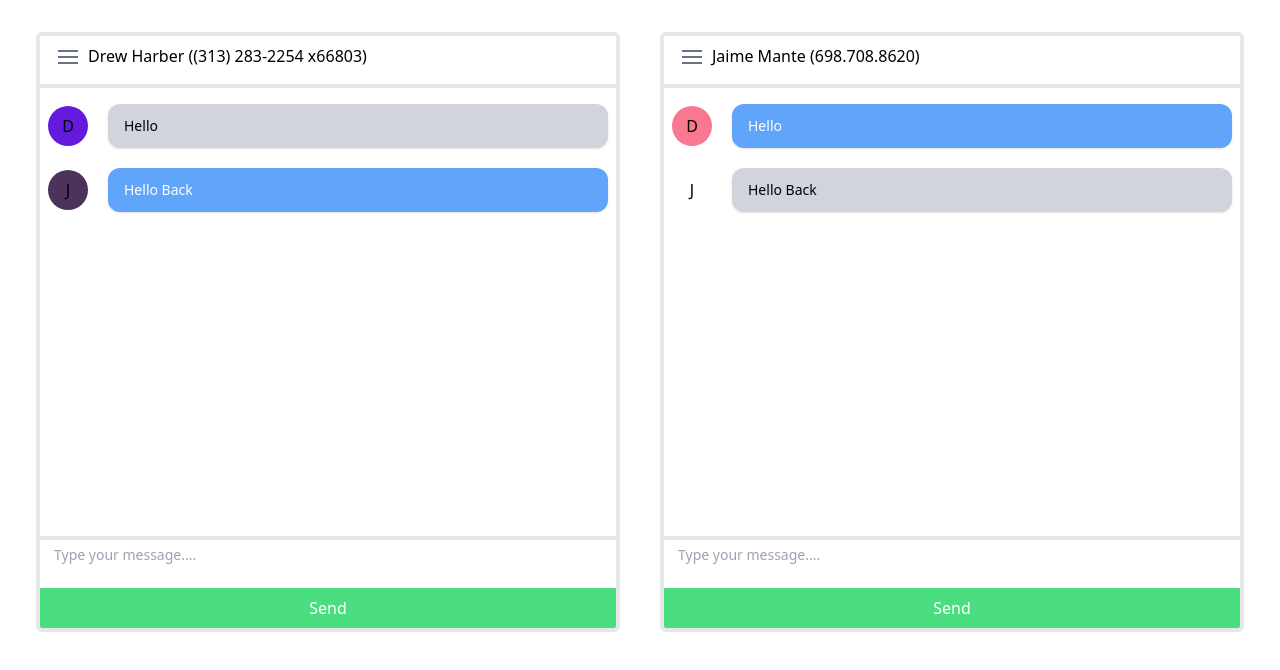
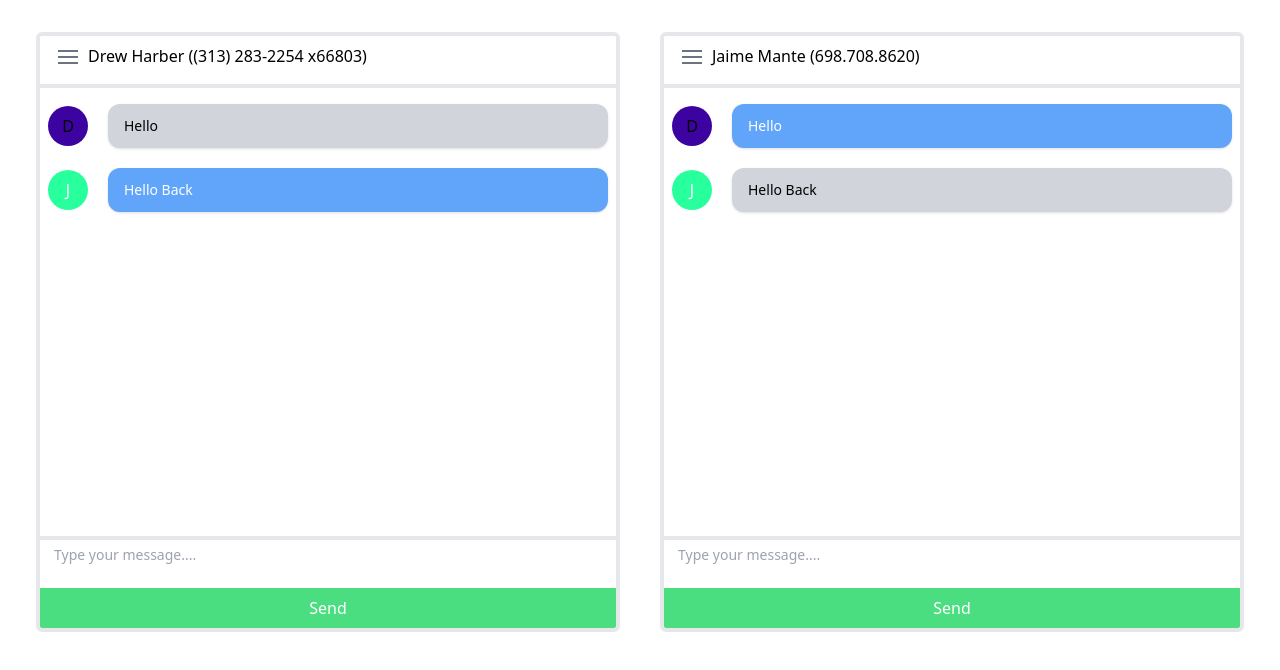
Before and after one commit to TNortnern/journeyage-test, a Vue app: page / in a window 1280 px wide. Shown: the top 670 px of the page. Built offline with nearby package versions, Linux system fonts and the light colour scheme.

Commit message:
scroll oon new item

```diff
--- a/src/App.vue
+++ b/src/App.vue
@@ -1,12 +1,19 @@
 <template>
   <div class="max-w-7xl mx-auto md:pt-8 min-h-screen md:px-4">
     <user-device
+      id="mobile-user"
       class="md:hidden"
       :default-user="$store.state.users[0]"
     />
     <div class="md:(flex justify-center) hidden">
-      <user-device :default-user="$store.state.users[0]" />
-      <user-device :default-user="$store.state.users[1]" />
+      <user-device
+        id="user-1"
+        :default-user="$store.state.users[0]"
+      />
+      <user-device
+        id="user-2"
+        :default-user="$store.state.users[1]"
+      />
     </div>
   </div>
 </template>
--- a/src/components/Conversation.vue
+++ b/src/components/Conversation.vue
@@ -1,5 +1,8 @@
 <template>
-  <div>
+  <div
+    ref="topDiv"
+    class="h-full overflow-y-auto"
+  >
     <div
       v-if="conversation.messages.length"
       class="px-2"
@@ -15,6 +18,9 @@
           :key="item.id"
           :name="isOtherUser(item) ? firstString($store.getters.GET_USER(isOtherUser(item)?.user)?.name) : firstString(user?.name)"
           :button="{class: !isOtherUser(item) ? 'bg-blue-400 text-white' : 'bg-gray-300'}"
+          :name-el="{
+            style: isOtherUser(item) ? $store.getters.GET_USER(isOtherUser(item)?.user)?.colorStyle : user?.colorStyle,
+          }"
         >
           {{ item.text }}
         </message>
@@ -41,7 +47,7 @@
 </template>
 
 <script>
-import { computed } from '@vue/reactivity'
+import { computed, ref } from 'vue'
 import { useStore } from 'vuex'
 import Message from './Message.vue'
 export default {
@@ -58,11 +64,15 @@ export default {
     conversation: {
       type: Object,
       default: null,
+    },
+    id: {
+      type: String,
+      default: ''
     }
   },
   setup (props) {
     const store = useStore()
-
+    const topDiv = ref(null)
     const text = computed({
       get () {
         const messageIndex = props.user.currentMessages.findIndex((curr) => curr.conversation === props.conversation.id)
@@ -92,14 +102,15 @@ export default {
       })
       return getUser
     })
-     const isOtherUser = (item) => {
-     return getOtherUsers.value.find((u) => u.user === item.user)
+    const isOtherUser = (item) => {
+      return getOtherUsers.value.find((u) => u.user === item.user)
     }
     return {
       text,
       isOtherUser,
       getOtherUsers,
       firstString: (str) => str.charAt(0),
+      topDiv,
       submit () {
         if (!text.value) return
         store.commit('NEW_TEXT_MESSAGE', {
@@ -107,6 +118,8 @@ export default {
           user: props.user.id,
           text: text.value,
         })
+        const container = topDiv.value;
+        container.scrollTop = container.scrollHeight;
         text.value = ''
       }
     }
--- a/src/components/Message.vue
+++ b/src/components/Message.vue
@@ -2,7 +2,7 @@
   <div class="flex items-center space-x-5 mb-5">
     <div
       class="flex items-center justify-center h-10 w-10 rounded-full flex-shrink-0"
-      :style="`background-color: ${randomColor.bgColor}; text: ${randomColor.textColor}`"
+      v-bind="nameEl"
     >
       {{ name }}
     </div>
@@ -18,7 +18,6 @@
 </template>
 
 <script>
-import { computed } from '@vue/reactivity'
 export default {
   props: {
     text: {
@@ -29,33 +28,14 @@ export default {
       type: String,
       default: '',
     },
+    nameEl: {
+      type: Object,
+      default: null,
+    },
     button: {
       type: Object,
       default: null,
     }
   },
-  setup () {
-    const randomColor = computed(() => {
-      let textColor = 'black'
-      const bgColor = `#${Math.floor(Math.random() * 16777215).toString(16)}`
-      if (bgColor) {
-        const hex = bgColor.replace('#', '');
-        const c_r = parseInt(hex.substr(0, 2), 16);
-        const c_g = parseInt(hex.substr(2, 2), 16);
-        const c_b = parseInt(hex.substr(4, 2), 16);
-        const brightness = ((c_r * 299) + (c_g * 587) + (c_b * 114)) / 1000;
-        if (brightness > 155) {
-          textColor = 'white'
-        }
-      }
-      return {
-        textColor,
-        bgColor,
-      }
-    })
-    return {
-      randomColor,
-    }
-  }
 }
 </script>
--- a/src/components/UserDevice.vue
+++ b/src/components/UserDevice.vue
@@ -21,13 +21,11 @@
         </template>
       </p>
     </div>
-    <div class="h-full overflow-y-auto">
-      <conversation
-        v-if="conversation"
-        :user="user"
-        :conversation="conversation"
-      />
-    </div>
+    <conversation
+      v-if="conversation"
+      :user="user"
+      :conversation="conversation"
+    />
   </div>
 </template>
 
@@ -45,6 +43,10 @@ export default {
       type: Object,
       default: null,
     },
+    id: {
+      type: String,
+      default: ''
+    }
   },
   setup (props) {
     const user = ref(props.defaultUser)
--- a/src/store/index.js
+++ b/src/store/index.js
@@ -1,6 +1,22 @@
 import { createStore } from "vuex";
 import faker from "faker";
-
+   const randomColorStyle = () => {
+     let textColor = "black";
+     const bgColor = `#${Math.floor(Math.random() * 16777215).toString(16)}`;
+     if (bgColor) {
+       const hex = bgColor.replace("#", "");
+       const c_r = parseInt(hex.substr(0, 2), 16);
+       const c_g = parseInt(hex.substr(2, 2), 16);
+       const c_b = parseInt(hex.substr(4, 2), 16);
+       const brightness = (c_r * 299 + c_g * 587 + c_b * 114) / 1000;
+       if (brightness > 155) {
+         textColor = "white";
+       }
+     }
+     return `background-color: ${bgColor}; color: ${
+       textColor
+     }`;
+   };
 // Create a new store instance.
 const store = createStore({
   state: () => ({
@@ -9,6 +25,7 @@ const store = createStore({
         id: 1,
         name: faker.name.findName(),
         number: faker.phone.phoneNumber(),
+        colorStyle: randomColorStyle(),
         activeConversation: 1,
         currentMessages: [
           //   {
@@ -23,6 +40,7 @@ const store = createStore({
         id: 2,
         name: faker.name.findName(),
         number: faker.phone.phoneNumber(),
+        colorStyle: randomColorStyle(),
         activeConversation: 1,
         // keeps track of all user's current messages in each conversation
         currentMessages: [
```
